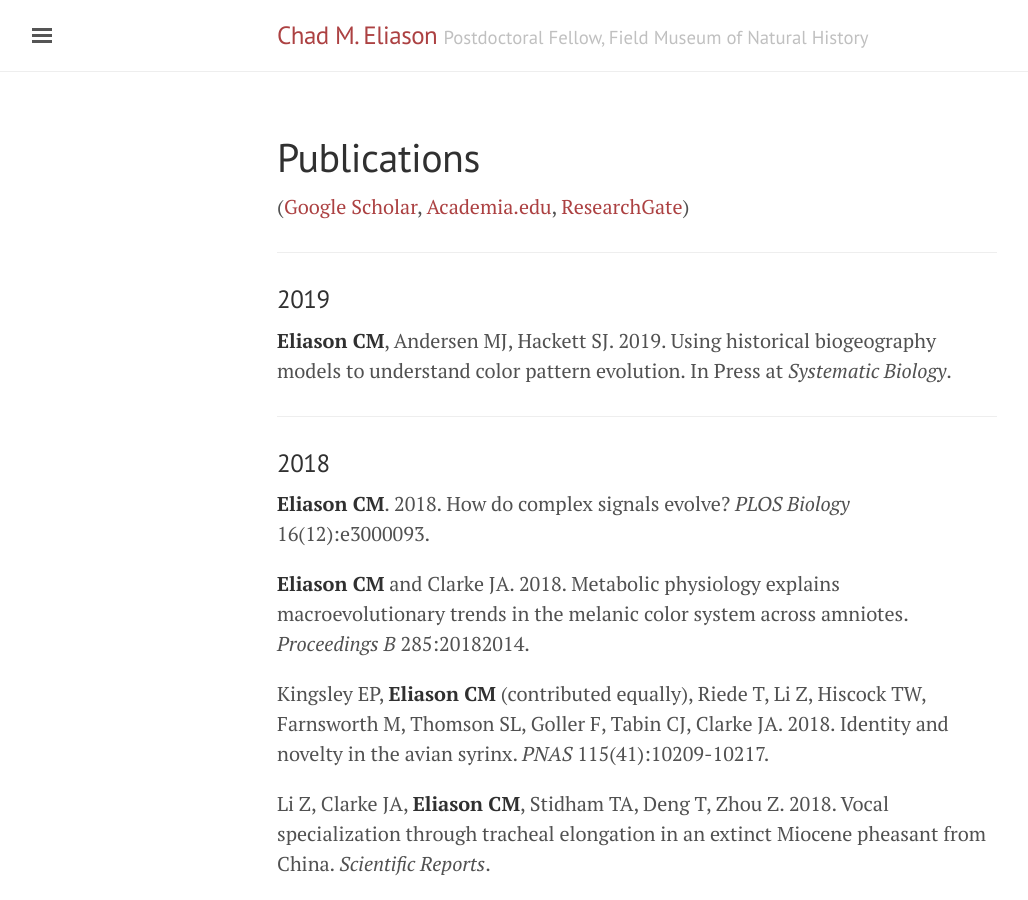
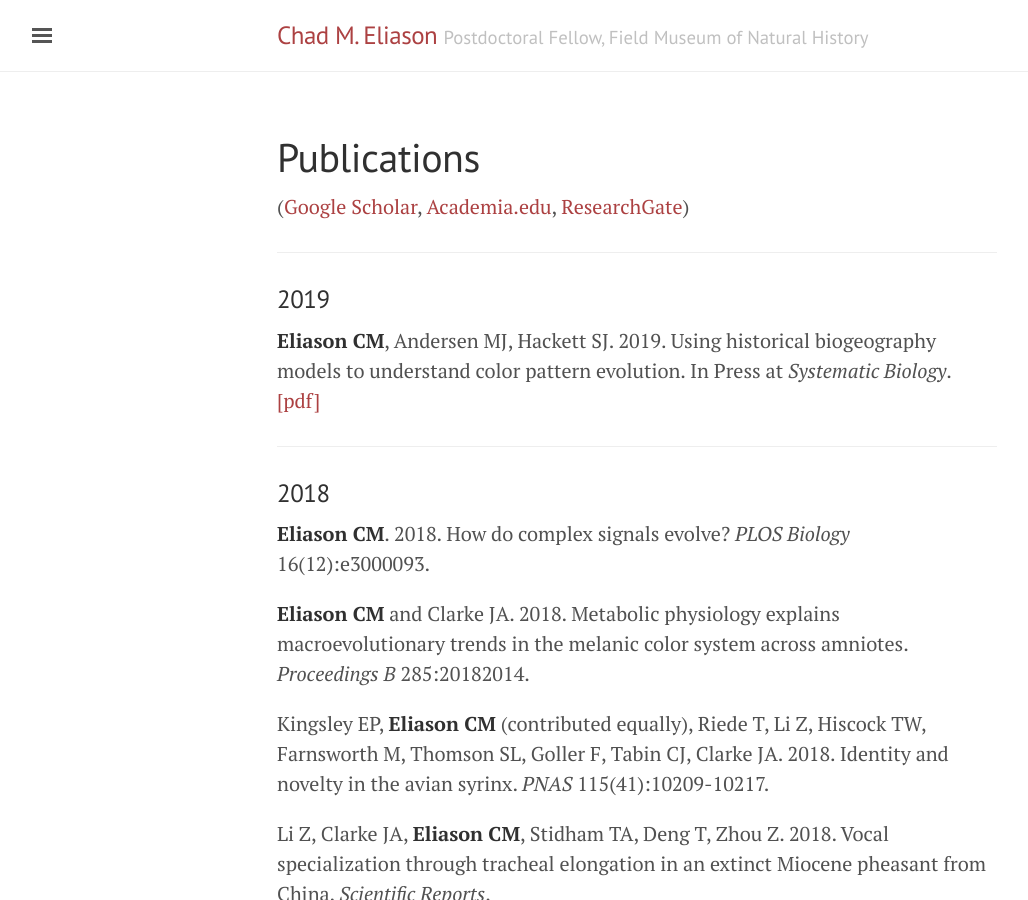
Before and after one commit to celiason/celiason.github.io, a Jekyll site: the page built from 2-publications.md, in a window 1280 px wide and 900 px high. Shown: the whole window, without its empty margins (3-1031 px from the left). Built offline with Jekyll 4.4.1, drawn with Linux system fonts in a browser that asks for light colours.

Commit message:
add papers

```diff
--- a/2-publications.md
+++ b/2-publications.md
@@ -11,7 +11,8 @@ title: Publications
 
 ### 2019
 
-__Eliason CM__, Andersen MJ, Hackett SJ. 2019. Using historical biogeography models to understand color pattern evolution. In Press at _Systematic Biology_.
+__Eliason CM__, Andersen MJ, Hackett SJ. 2019. Using historical biogeography models to understand color pattern evolution. In Press at _Systematic Biology_. [[pdf]]({{url}}/pdfs/plumage.pdf)
+
 
 ---
 
```
Also changed, not shown: 2 other files.
